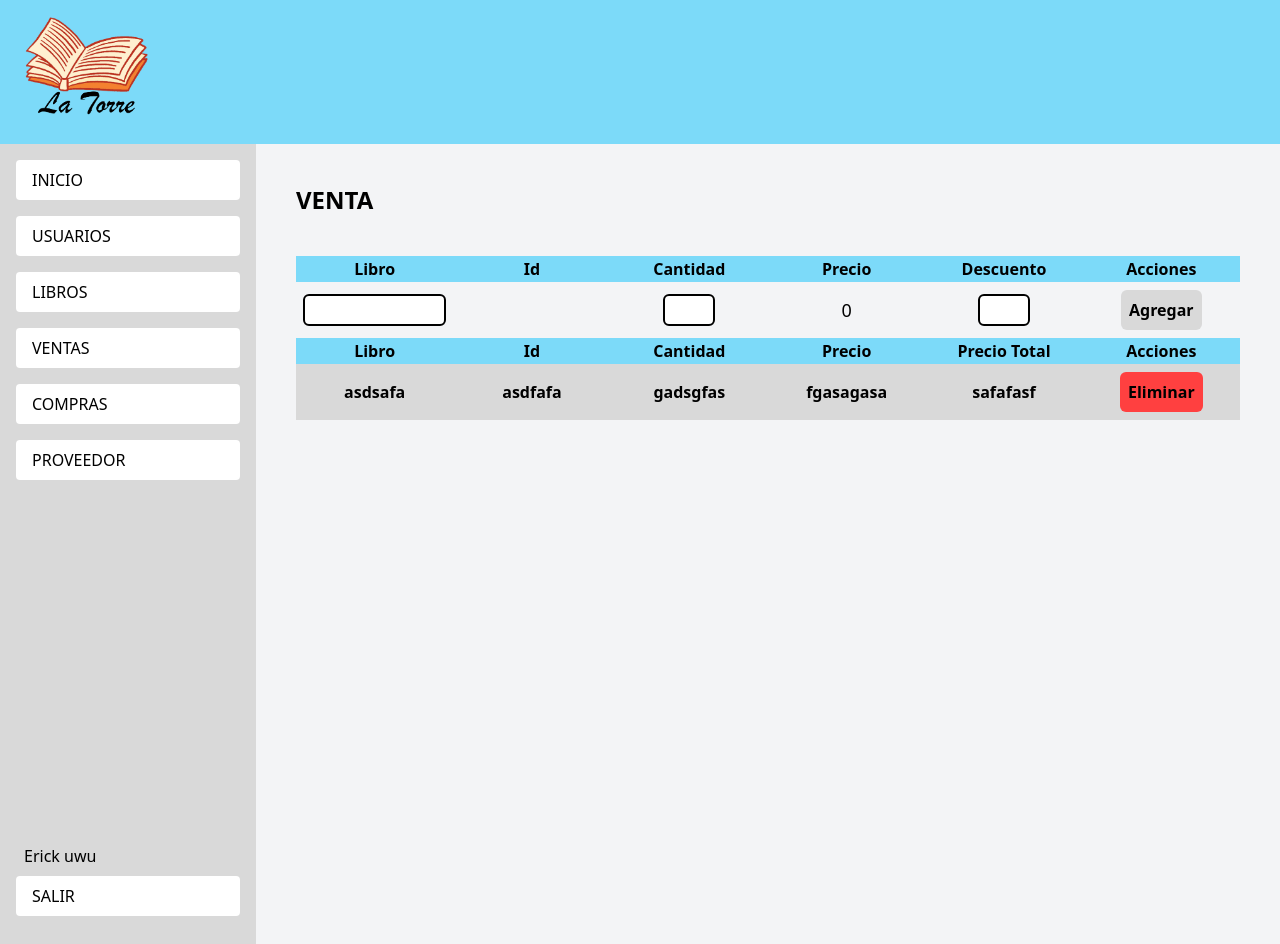
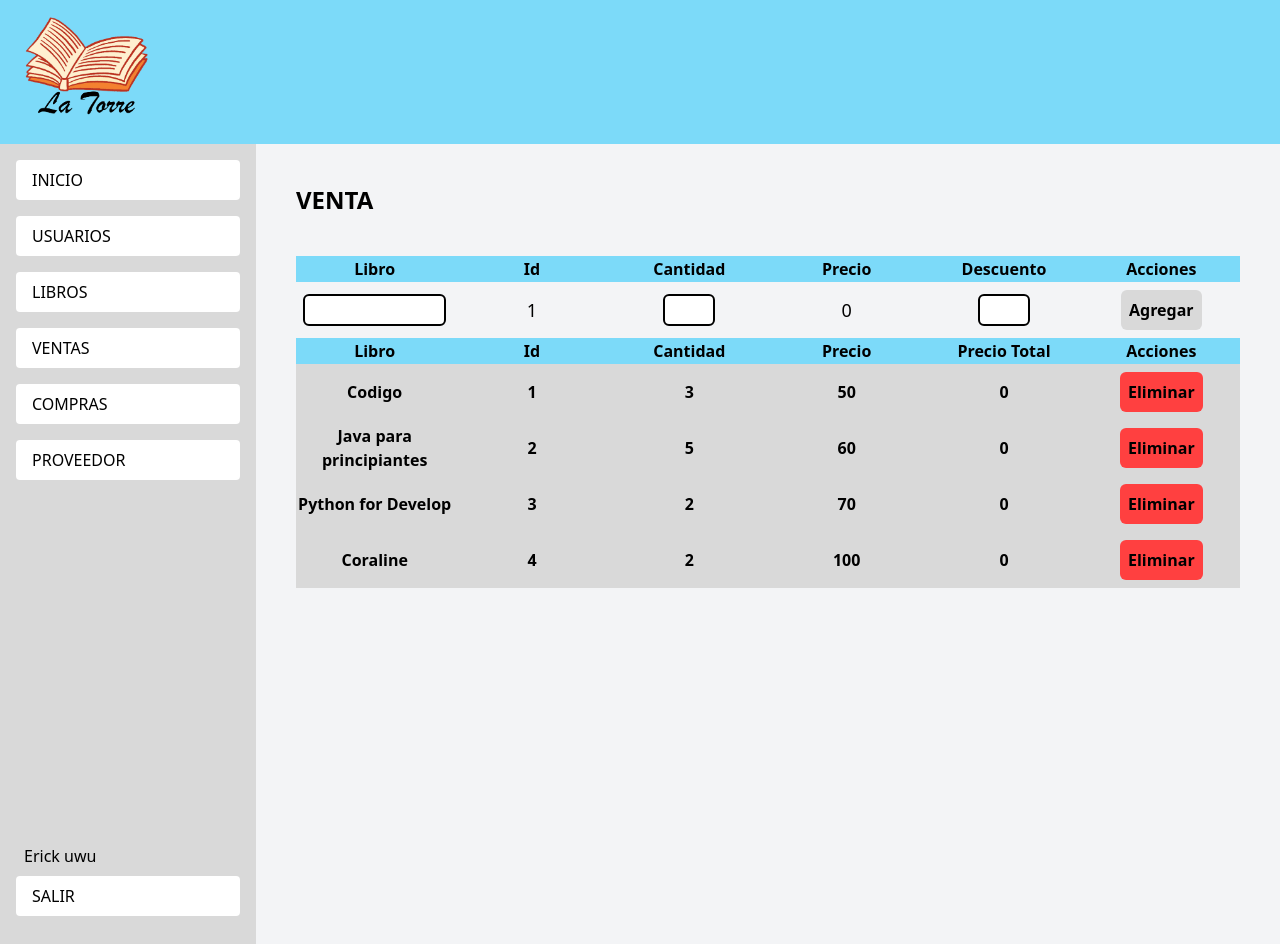
Before and after one commit to Vane737/LibreriaTorre, a React (Vite) app: page /admin/sale/create in a window 1280 px wide. Built offline with nearby package versions, Linux system fonts and the light colour scheme.

Commit message:
eliminar productos del Detalle de venta

```diff
--- a/src/components/Form/FormDynamicCreate.jsx
+++ b/src/components/Form/FormDynamicCreate.jsx
@@ -2,6 +2,7 @@ import {useState} from 'react'
 import PropTypes from 'prop-types'
 
 
+// eslint-disable-next-line react/prop-types
 export const FormDynamicCreate = ({fields = [], initialValues = {} , button = '', getValues}) => {
 
   const [formValues, setFormValues] = useState(initialValues);
--- a/src/components/Form/FormDynamicVenta.jsx
+++ b/src/components/Form/FormDynamicVenta.jsx
@@ -1,33 +1,42 @@
 import { useState} from "react"
-import axios from '../../API/axios'
-import {debounce} from 'lodash'
+// import axios from '../../API/axios'
+// import {debounce} from 'lodash'
 
 export const FormDynamicVenta = () => {
   const [titulo, setTitulo] = useState('');
+  const [datosList, setDatosList] = useState([
+    { id: '1', titulo:'Codigo', cantidad: 3, precio: 50.00, descuento: 10},
+    { id: '2', titulo:'Java para principiantes', cantidad: 5, precio: 60.00, descuento: 0},
+    { id: '3', titulo:'Python for Develop', cantidad: 2, precio: 70.00, descuento: 0},
+    { id: '4', titulo:'Coraline', cantidad: 2, precio: 100.00, descuento: 0}
+  ]);
   const [date, setDate] = useState({
-    id: '',
+    id: '1',
+    titulo:'',
     cantidad: 0,
     precio: 0.00,
     descuento: 0
   });
+
   const handleClickAdd = ()=>{
-    console.log('click');
+    setDatosList(...datosList, date);
   }
   //para el libro
-  const getLibro = async()=>{
-    try {
-      const {data,status} = await axios.get('/libro/mostrar',titulo)
-      console.log(data, status);
-    } catch (err) {
-      console.log(err);
-    }
-  }
+  // const getLibro = async()=>{
+  //   try {
+  //     const {data,status} = await axios.get('/libro/mostrar',titulo)
+  //     console.log(data, status);
+  //   } catch (err) {
+  //     console.log(err);
+  //   }
+  // }
+
   const handleChangeText= ({target})=>{
     setTitulo(target.value);
-    debouncedFetchData();
+    // debouncedFetchData();
   }
 
-  const debouncedFetchData = debounce(getLibro, 3000);
+  // const debouncedFetchData = debounce(getLibro, 3000);
 
 
   const handleChangeNumber= ({target})=>{
@@ -37,6 +46,20 @@ export const FormDynamicVenta = () => {
       [name]: value
     });
   }
+
+
+  // const detalleVenta = [
+  //   { id: '1', titulo:'Codigo', cantidad: 3, precio: 50.00, descuento: 10},
+  //   { id: '2', titulo:'Java para principiantes', cantidad: 5, precio: 60.00, descuento: 0},
+  //   { id: '3', titulo:'Python for Develop', cantidad: 2, precio: 70.00, descuento: 0},
+  //   { id: '4', titulo:'Coraline', cantidad: 2, precio: 100.00, descuento: 0}
+  // ];
+
+const handleRemoveDetalle = (id) => {
+  const newDataList = datosList.filter((detalle) => detalle.id !== id);
+  setDatosList(newDataList);
+};
+
   return (
     <div>
       <table className="table-fixed w-full">
@@ -85,16 +108,22 @@ export const FormDynamicVenta = () => {
           </tr>
         </thead>
         <tbody>
-          <tr className="bg-custom-grey">
-            <th className="pb-2 pt-2">asdsafa</th>
-            <th>asdfafa</th>
-            <th>gadsgfas</th>
-            <th>fgasagasa</th>
-            <th>safafasf</th>
-            <th className="p-2">
-              <button className="bg-custom-red rounded-md p-2">Eliminar</button>
-            </th>
-          </tr>
+          {
+            datosList.map((detalle, i) => {
+              return (
+                <tr key={i} className="bg-custom-grey">
+                  <th>{detalle.titulo}</th>
+                  <th>{detalle.id}</th>
+                  <th>{detalle.cantidad}</th>
+                  <th>{detalle.precio}</th>
+                  <th>0</th>
+                  <th className="p-2">
+                    <button className="bg-custom-red rounded-md p-2" onClick={() => handleRemoveDetalle( detalle.id )}>Eliminar</button>
+                  </th>
+                </tr>
+              );
+            })
+          }
         </tbody>
       </table>
     </div>
--- a/src/pages/admin/ListSales.jsx
+++ b/src/pages/admin/ListSales.jsx
@@ -37,7 +37,7 @@ export const ListSales = () => {
           <p>Cargando</p>
         ) : (
           <div className='pt-5'>
-            <ListUserRows head={head} body={listData.ventas} getId={handleClickOption} />
+            <ListUserRows head={head} body={listData.ventas} getId={handleClickOption} setEdit={false} />
           </div>
         )}
 
```
